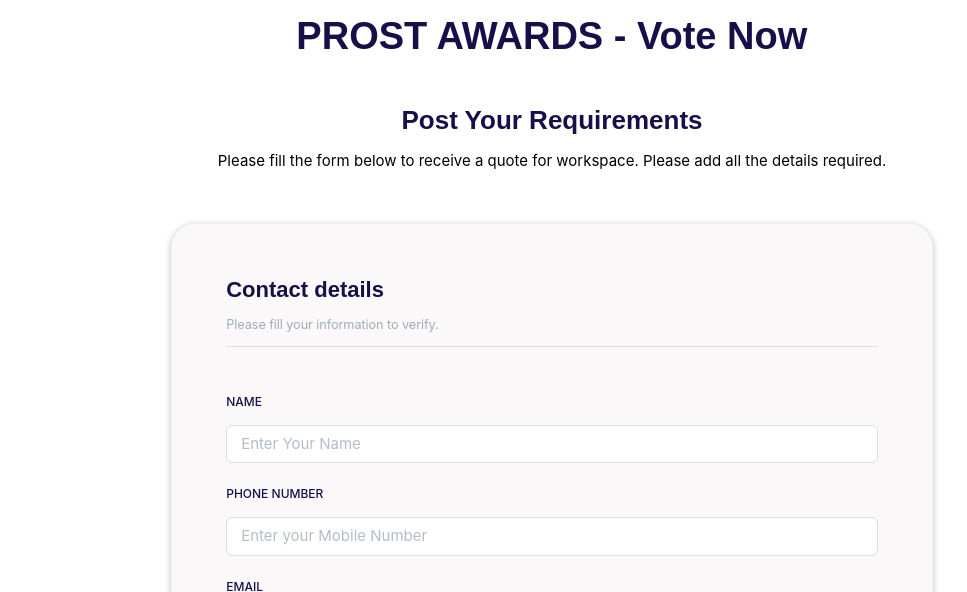
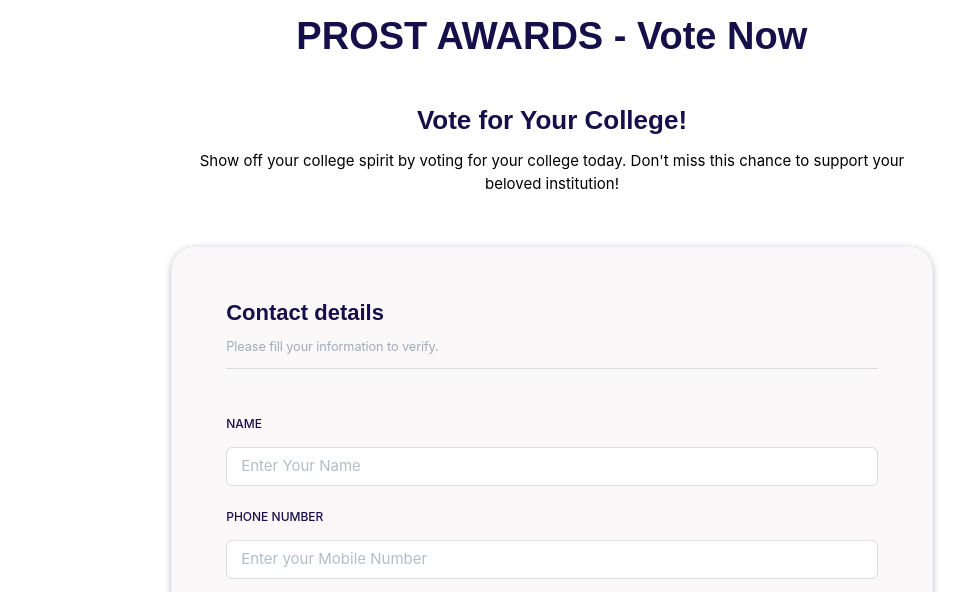
Before and after one commit to vijayabhaskar00/prostvote, a plain HTML site: page index.html in a window 1280 px wide. Shown: the part 174-766 px from the top of the page, without its empty margins (88-1055 px from the left). Drawn offline with nearby package versions, Linux system fonts and the light colour scheme.

Commit message:
Update index.html

```diff
--- a/index.html
+++ b/index.html
@@ -62,9 +62,8 @@
 						<div class="hero-copy">
 							<div class="text-center">
 								<h1 class="hero-title mb-5">PROST AWARDS - Vote Now </h1>
-								<h3>Post Your Requirements</h3>
-								<p>Please fill the form below to receive a quote for workspace. Please add all the
-									details required.</p>
+								<h3>Vote for Your College!</h3>
+								<p>Show off your college spirit by voting for your college today. Don't miss this chance to support your beloved institution!</p>
 							</div>
 							<div class="col-xl">
 								<div class="card">
```
